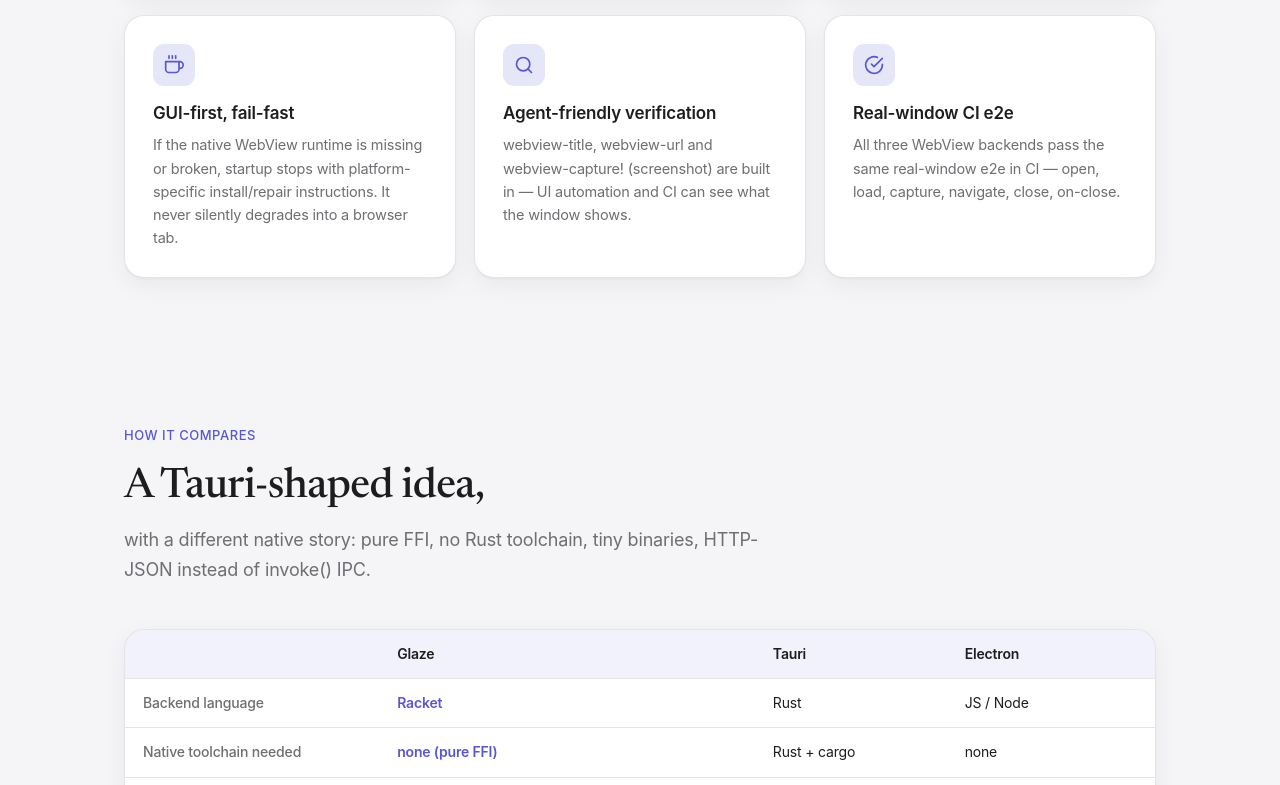
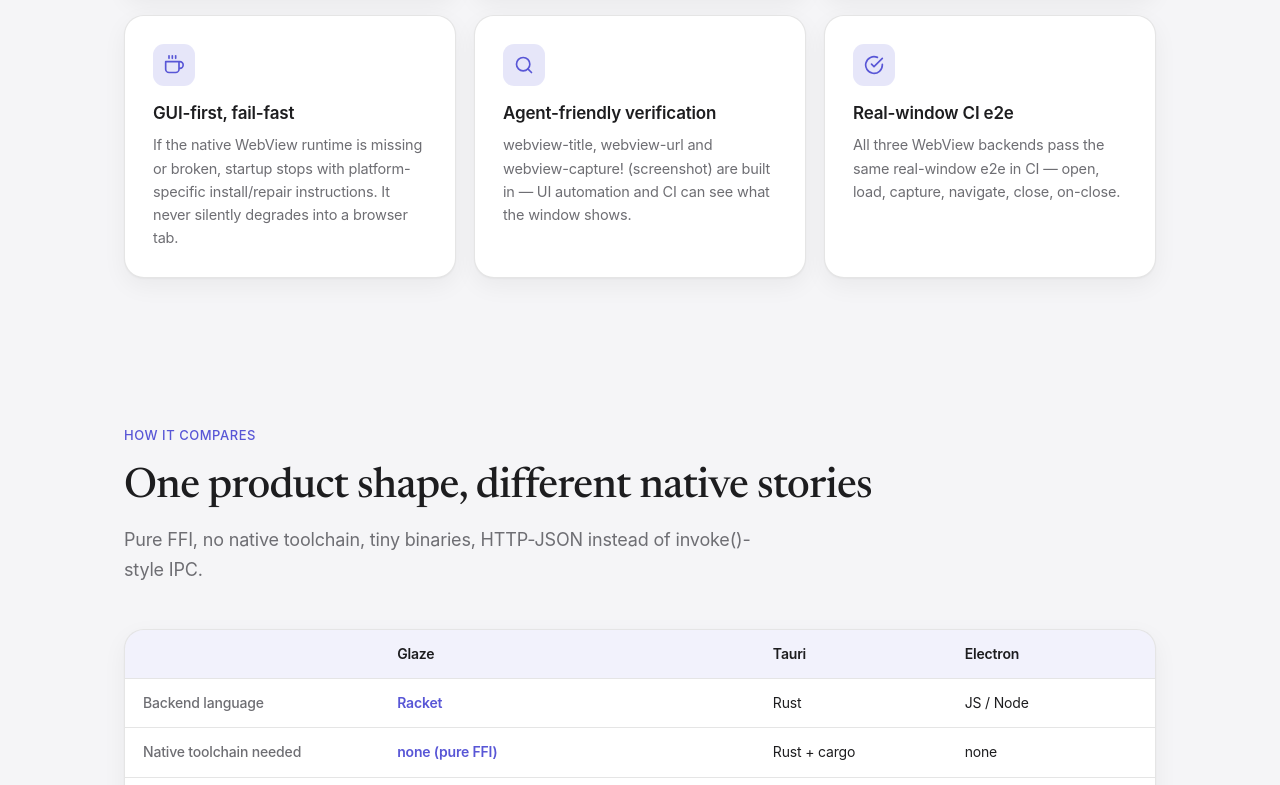
Before and after one commit to turinglambdaai/glaze, a plain HTML site: page docs/index.html in a window 1280 px wide. Shown: the part 1814-2599 px from the top of the page. Drawn offline with Linux system fonts and the light colour scheme.

Commit message:
docs: define the category on our own terms — drop Tauri framing from README/site narrative (technical comparison tables and API-convention mentions stay)

```diff
--- a/docs/index.html
+++ b/docs/index.html
@@ -5,7 +5,7 @@
     <meta charset="UTF-8">
     <meta name="viewport" content="width=device-width, initial-scale=1.0">
     <title>Glaze — Racket backend, web UI, native desktop</title>
-    <meta name="description" content="Build desktop apps with a Racket backend and a web frontend. A Tauri-like framework for Racket — write your app logic in Racket, build your UI with HTML/CSS/JS, and ship a desktop application.">
+    <meta name="description" content="Build desktop apps with a Racket backend and a web frontend — write your app logic in Racket, build your UI with HTML/CSS/JS, and ship a desktop application.">
     <link rel="stylesheet" href="styles.css">
     <link rel="preload" href="fonts/newsreader-latin-var.woff2" as="font" type="font/woff2" crossorigin>
     <link rel="preload" href="fonts/newsreader-latin-var-italic.woff2" as="font" type="font/woff2" crossorigin>
@@ -76,9 +76,9 @@
                 <span class="accent" data-en="Web for UI. One native window." data-zh="Web 画界面，一个原生窗口。">Web for UI. One native window.</span>
             </h1>
             <p class="lead animate-on-scroll"
-                data-en="Glaze is a Tauri-like framework for Racket: your app logic runs in Racket, your UI is HTML/CSS/JS, and everything ships inside a native desktop window backed by the OS WebView — WebView2 on Windows, WKWebView on macOS, WebKitGTK on Linux. The page calls Racket with plain fetch(&quot;/api/...&quot;)."
-                data-zh="Glaze 是 Racket 的 Tauri 式框架：应用逻辑跑在 Racket 里，界面用 HTML/CSS/JS 写，最终装进一个由系统 WebView 驱动的原生桌面窗口——Windows 用 WebView2，macOS 用 WKWebView，Linux 用 WebKitGTK。页面里一句 fetch(&quot;/api/...&quot;) 就能调用 Racket。">
-                Glaze is a Tauri-like framework for Racket: your app logic runs in Racket, your UI is HTML/CSS/JS, and everything ships inside a native desktop window backed by the OS WebView.
+                data-en="Glaze is a desktop application framework for Racket: your app logic runs in Racket, your UI is HTML/CSS/JS, and everything ships inside a native desktop window backed by the OS WebView — WebView2 on Windows, WKWebView on macOS, WebKitGTK on Linux. The page calls Racket with plain fetch(&quot;/api/...&quot;)."
+                data-zh="Glaze 是面向 Racket 的桌面应用框架：应用逻辑跑在 Racket 里，界面用 HTML/CSS/JS 写，最终装进一个由系统 WebView 驱动的原生桌面窗口——Windows 用 WebView2，macOS 用 WKWebView，Linux 用 WebKitGTK。页面里一句 fetch(&quot;/api/...&quot;) 就能调用 Racket。">
+                Glaze is a desktop application framework for Racket: your app logic runs in Racket, your UI is HTML/CSS/JS, and everything ships inside a native desktop window backed by the OS WebView.
             </p>
 
             <div class="hero-buttons animate-on-scroll">
@@ -158,11 +158,11 @@
     <section id="compare">
         <div class="container">
             <span class="eyebrow animate-on-scroll" data-en="How it compares" data-zh="横向对比">How it compares</span>
-            <h2 class="section-title animate-on-scroll" data-en="A Tauri-shaped idea," data-zh="Tauri 形的思路，">A Tauri-shaped idea,</h2>
+            <h2 class="section-title animate-on-scroll" data-en="One product shape, different native stories" data-zh="产品形态相通，原生路线不同">One product shape, different native stories</h2>
             <p class="section-lead animate-on-scroll" style="margin-bottom: 0;"
-               data-en="with a different native story: pure FFI, no Rust toolchain, tiny binaries, HTTP-JSON instead of invoke() IPC."
-               data-zh="但原生实现路线不同：纯 FFI、无需 Rust 工具链、二进制极小、以 HTTP-JSON 取代 invoke() 式 IPC。">
-                with a different native story: pure FFI, no Rust toolchain, tiny binaries, HTTP-JSON instead of invoke() IPC.
+               data-en="Pure FFI, no native toolchain, tiny binaries, HTTP-JSON instead of invoke()-style IPC."
+               data-zh="纯 FFI、无需原生工具链、二进制极小、以 HTTP-JSON 取代 invoke() 式 IPC。">
+                Pure FFI, no native toolchain, tiny binaries, HTTP-JSON instead of invoke()-style IPC.
             </p>
 
             <div class="compare-table-wrap animate-on-scroll">
@@ -290,11 +290,11 @@
         var pageMetadata = {
             en: {
                 title: 'Glaze — Racket backend, web UI, native desktop',
-                description: 'Build desktop apps with a Racket backend and a web frontend. A Tauri-like framework for Racket — write your app logic in Racket, build your UI with HTML/CSS/JS, and ship a desktop application.'
+                description: 'Build desktop apps with a Racket backend and a web frontend — write your app logic in Racket, build your UI with HTML/CSS/JS, and ship a desktop application.'
             },
             zh: {
                 title: 'Glaze — Racket 后端、Web UI、原生桌面应用',
-                description: '用 Racket 编写应用逻辑，用 HTML/CSS/JS 构建界面，并通过系统 WebView 交付原生桌面应用。Glaze 是面向 Racket 的 Tauri 式框架。'
+                description: '用 Racket 编写应用逻辑，用 HTML/CSS/JS 构建界面，并通过系统 WebView 交付原生桌面应用。面向 Racket 的桌面应用框架。'
             }
         };
 
```
Also changed, not shown: 2 other files.
